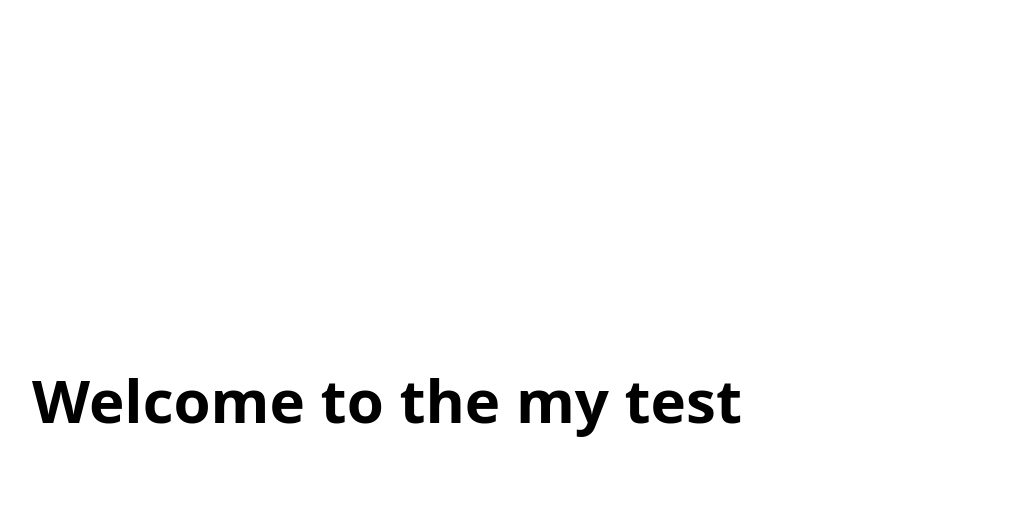
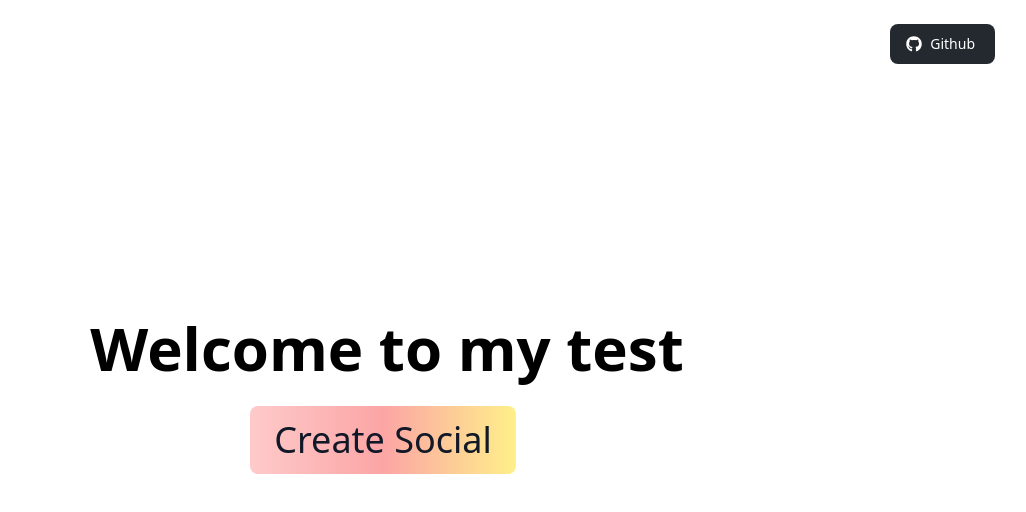
Before and after one commit to Sin8699/supper-momos-test, a Next.js app: page / in a window 1280 px wide. Shown: the top 512 px of the page, without its empty margins (253-1279 px from the left). Built offline with nearby package versions, Linux system fonts and the light colour scheme.

Commit message:
prepare fist page

```diff
--- /dev/null
+++ b/constants/routes.ts
@@ -0,0 +1,3 @@
+export const RouteMap = {
+  CREATE_SOCIAL: "/social/create",
+};
--- a/pages/index.tsx
+++ b/pages/index.tsx
@@ -1,6 +1,7 @@
 import type { NextPage } from "next";
 import Head from "next/head";
-import Image from "next/image";
+import Link from "next/link";
+import { RouteMap } from "../constants/routes";
 
 const Home: NextPage = () => {
   return (
@@ -10,10 +11,43 @@
         <link rel="icon" href="/favicon.ico" />
       </Head>
 
+      <header>
+        <a
+          type="button"
+          className="fixed right-8 top-6 text-white bg-[#24292F] hover:bg-[#24292F]/90 focus:ring-4 focus:outline-none focus:ring-[#24292F]/50 font-medium rounded-lg text-sm px-5 py-2.5 text-center inline-flex items-center dark:focus:ring-gray-500 dark:hover:bg-[#050708]/30"
+          href="https://github.com/Sin8699/supper-momos-test"
+          target={"_blank"}
+        >
+          <svg
+            className="w-4 h-4 mr-2 -ml-1"
+            aria-hidden="true"
+            focusable="false"
+            data-prefix="fab"
+            data-icon="github"
+            role="img"
+            xmlns="http://www.w3.org/2000/svg"
+            viewBox="0 0 496 512"
+          >
+            <path
+              fill="currentColor"
+              d="M165.9 397.4c0 2-2.3 3.6-5.2 3.6-3.3 .3-5.6-1.3-5.6-3.6 0-2 2.3-3.6 5.2-3.6 3-.3 5.6 1.3 5.6 3.6zm-31.1-4.5c-.7 2 1.3 4.3 4.3 4.9 2.6 1 5.6 0 6.2-2s-1.3-4.3-4.3-5.2c-2.6-.7-5.5 .3-6.2 2.3zm44.2-1.7c-2.9 .7-4.9 2.6-4.6 4.9 .3 2 2.9 3.3 5.9 2.6 2.9-.7 4.9-2.6 4.6-4.6-.3-1.9-3-3.2-5.9-2.9zM244.8 8C106.1 8 0 113.3 0 252c0 110.9 69.8 205.8 169.5 239.2 12.8 2.3 17.3-5.6 17.3-12.1 0-6.2-.3-40.4-.3-61.4 0 0-70 15-84.7-29.8 0 0-11.4-29.1-27.8-36.6 0 0-22.9-15.7 1.6-15.4 0 0 24.9 2 38.6 25.8 21.9 38.6 58.6 27.5 72.9 20.9 2.3-16 8.8-27.1 16-33.7-55.9-6.2-112.3-14.3-112.3-110.5 0-27.5 7.6-41.3 23.6-58.9-2.6-6.5-11.1-33.3 2.6-67.9 20.9-6.5 69 27 69 27 20-5.6 41.5-8.5 62.8-8.5s42.8 2.9 62.8 8.5c0 0 48.1-33.6 69-27 13.7 34.7 5.2 61.4 2.6 67.9 16 17.7 25.8 31.5 25.8 58.9 0 96.5-58.9 104.2-114.8 110.5 9.2 7.9 17 22.9 17 46.4 0 33.7-.3 75.4-.3 83.6 0 6.5 4.6 14.4 17.3 12.1C428.2 457.8 496 362.9 496 252 496 113.3 383.5 8 244.8 8zM97.2 352.9c-1.3 1-1 3.3 .7 5.2 1.6 1.6 3.9 2.3 5.2 1 1.3-1 1-3.3-.7-5.2-1.6-1.6-3.9-2.3-5.2-1zm-10.8-8.1c-.7 1.3 .3 2.9 2.3 3.9 1.6 1 3.6 .7 4.3-.7 .7-1.3-.3-2.9-2.3-3.9-2-.6-3.6-.3-4.3 .7zm32.4 35.6c-1.6 1.3-1 4.3 1.3 6.2 2.3 2.3 5.2 2.6 6.5 1 1.3-1.3 .7-4.3-1.3-6.2-2.2-2.3-5.2-2.6-6.5-1zm-11.4-14.7c-1.6 1-1.6 3.6 0 5.9 1.6 2.3 4.3 3.3 5.6 2.3 1.6-1.3 1.6-3.9 0-6.2-1.4-2.3-4-3.3-5.6-2z"
+            ></path>
+          </svg>
+          Github
+        </a>
+      </header>
       <main className="flex w-full flex-1 flex-col items-center justify-center px-20 text-center">
-        <h1 className="text-6xl font-bold">
-          Welcome to the my test
-        </h1>
+        <h1 className="text-6xl font-bold">Welcome to my test</h1>
+
+        <div className="flex items-center mt-7">
+          <Link
+            type="button"
+            className="text-gray-900 bg-gradient-to-r from-red-200 via-red-300 to-yellow-200 hover:bg-gradient-to-bl focus:ring-4 focus:outline-none focus:ring-red-100 dark:focus:ring-red-400 font-medium rounded-lg text-4xl px-6 py-3.5 px-5 py-2.5 text-center mr-2 mb-2"
+            href={RouteMap.CREATE_SOCIAL}
+          >
+            Create Social
+          </Link>
+        </div>
       </main>
     </div>
   );
--- /dev/null
+++ b/pages/social/create.tsx
@@ -0,0 +1 @@
+export { SocialCreatePage as default } from "../../pagesImpl/SocialCreatePage/SocialCreatePage";
```
Also changed, not shown: pagesImpl/SocialCreatePage/SocialCreatePage.tsx (renamed from pages/social/index.tsx, +3 -4 lines), pagesImpl/SocialCreatePage/SocialCreatePage.module.scss (renamed from pages/social/index.module.scss).
